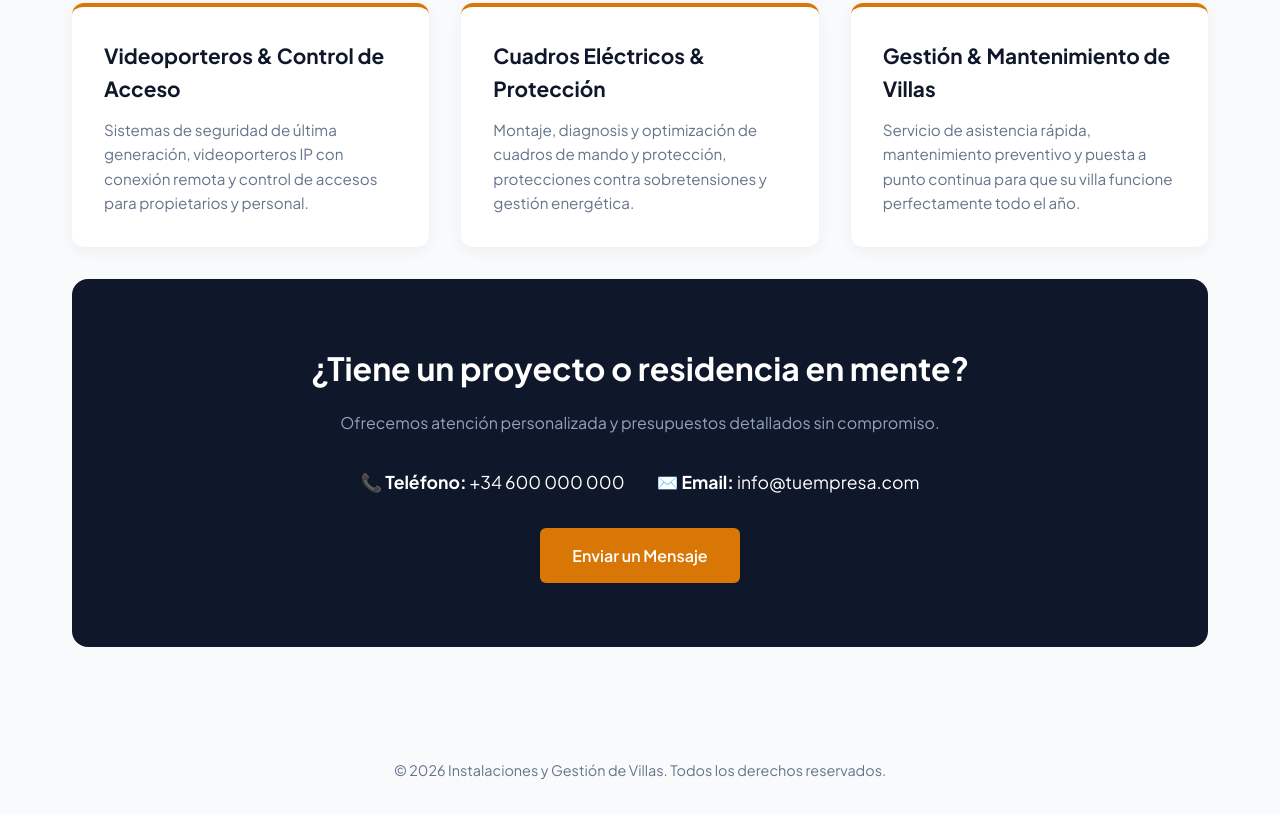
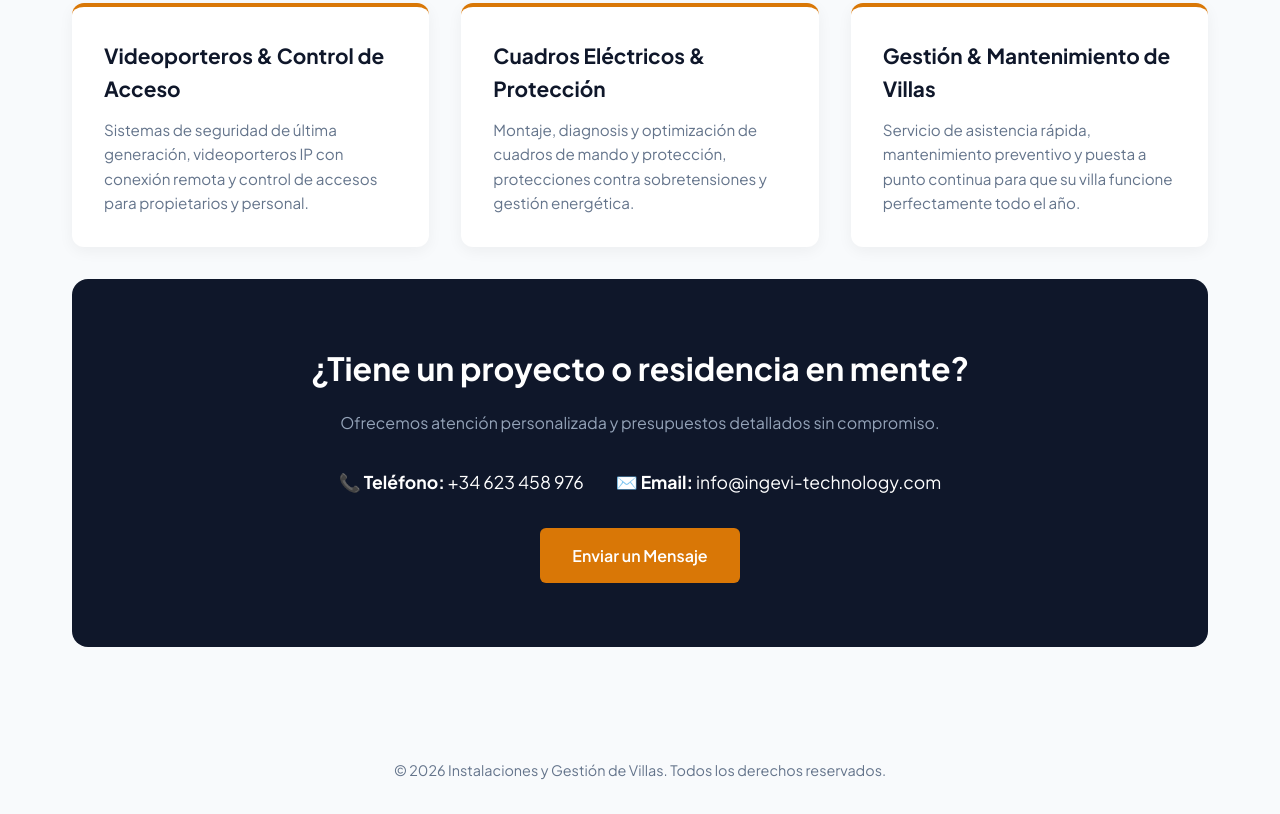
Before and after one commit to Ingevi-technology/web, a plain HTML site: page index.html in a window 1280 px wide. Shown: the part 998-1812 px from the top of the page. Drawn offline with Linux system fonts and the light colour scheme.

Commit message:
Update contact information in index.html

```diff
--- a/index.html
+++ b/index.html
@@ -261,10 +261,10 @@
             <h2>¿Tiene un proyecto o residencia en mente?</h2>
             <p>Ofrecemos atención personalizada y presupuestos detallados sin compromiso.</p>
             <div class="contact-info">
-                <div class="contact-item">📞 <strong>Teléfono:</strong> +34 600 000 000</div>
-                <div class="contact-item">✉️ <strong>Email:</strong> info@tuempresa.com</div>
+                <div class="contact-item">📞 <strong>Teléfono:</strong> +34 623 458 976</div>
+                <div class="contact-item">✉️ <strong>Email:</strong> info@ingevi-technology.com</div>
             </div>
-            <a href="mailto:info@tuempresa.com" class="btn">Enviar un Mensaje</a>
+            <a href="mailto:info@ingevi.technology.com" class="btn">Enviar un Mensaje</a>
         </div>
     </div>
 
```
